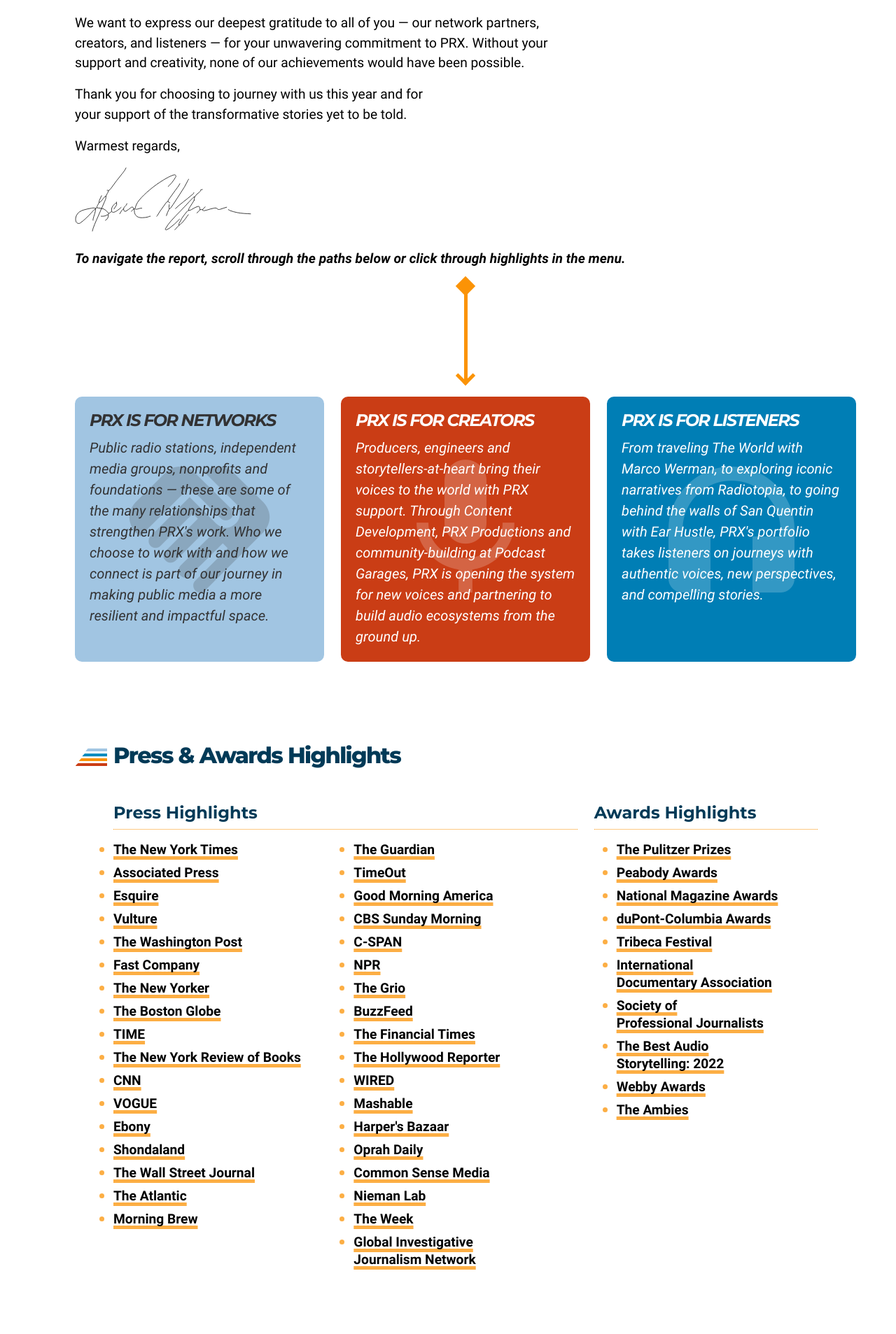
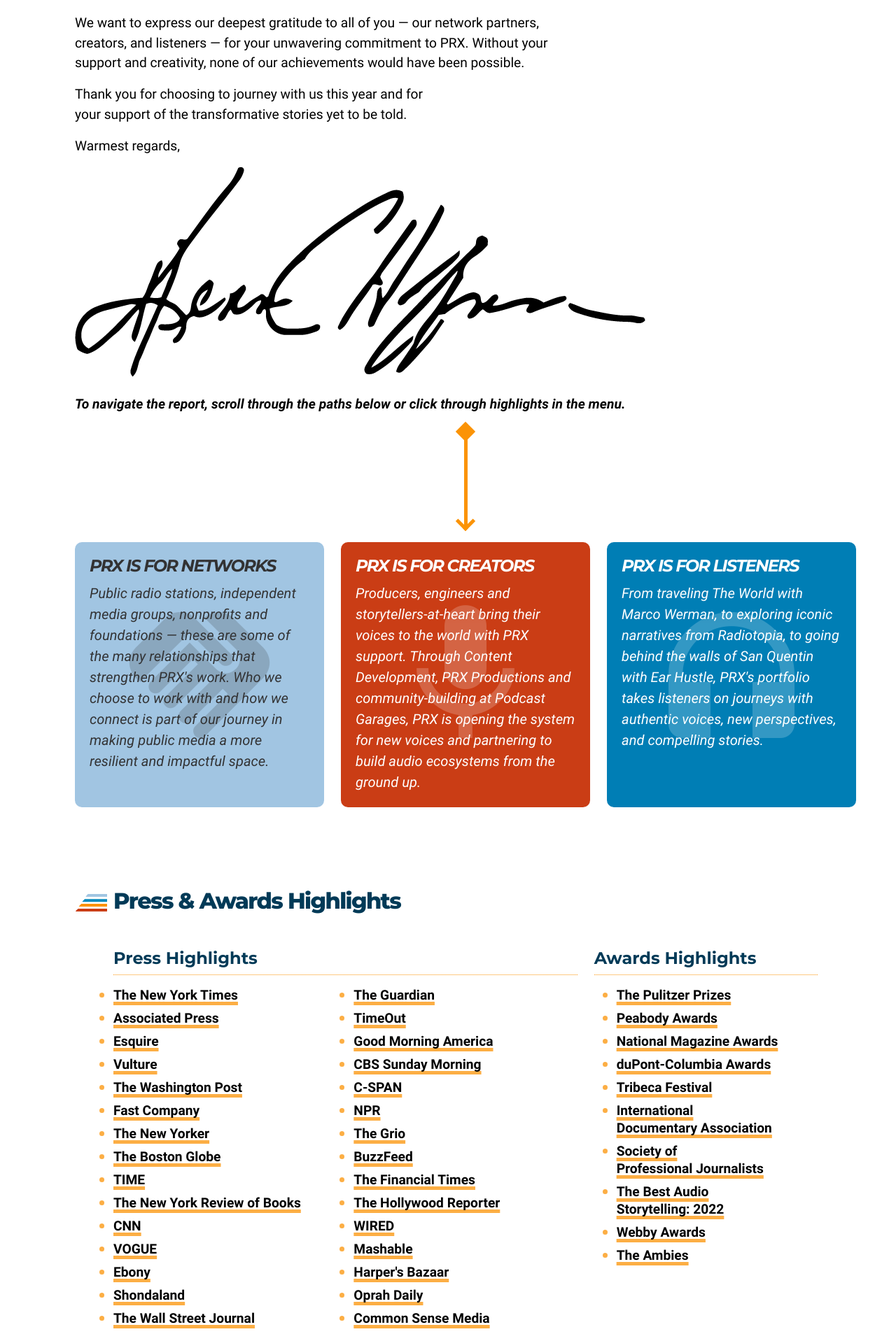
Before and after one commit to PRX/annual-report-2022, a Jekyll site: the page built from index.html, in a window 1280 px wide. Shown: the part 1905-3812 px from the top of the page at 70% size. Built offline with Jekyll 4.4.1, drawn with Linux system fonts in a browser that asks for light colours.

Commit message:
swap grid images, fix alt text, and replace kerri signature

```diff
--- a/_includes/navbar/navbar-menu.html
+++ b/_includes/navbar/navbar-menu.html
@@ -2,7 +2,7 @@
 
 <ul class="prx-more-links navbar-nav">
   <li class="nav-item">
-    <a class="nav-link prx-organization text-uppercase fst-italic d-flex align-items-center" href="#section-awards">
+    <a class="nav-link prx-organization text-uppercase fst-italic d-flex align-items-center" href="#section-awards" data-bs-dismiss="offcanvas">
       <span class="material-icons me-2" aria-hidden="true">emoji_events</span>
       Awards &amp; Press Highlights
     </a>
--- a/_includes/page-types/grid.html
+++ b/_includes/page-types/grid.html
@@ -3,22 +3,22 @@
     <div class="row g-4 mb-2 mb-md-4">
       <div class="col-md-4">
         {% include cards/grid-card.html
-          image-url="img/2guys.jpg"
-          alt="two guys at a workshop"
+          image-url="img/grid-left.jpg"
+          image-alt="In the foreground a midshot of a woman with dark hair laughing and in the background two people sit with a wall of Post-its behind them."
           hover-text="PRX reaches a weekly audience of 6.8 million on air and online"
           type="organization"  %}
       </div>
       <div class="col-md-4">
         {% include cards/grid-card.html
-          image-url="img/laughing.jpg"
-          alt="Two women in an audience. The woman in the foreground is laughing."
+          image-url="img/grid-center.jpg"
+          image-alt="A white woman with a microphone interviews a white woman in a war-torn location."
           hover-text="PRX sees nearly 60 million monthly downloads across our distributed podcasts."
           type="organization"  %}
       </div>
       <div class="col-md-4">
         {% include cards/grid-card.html
           image-url="img/nairobi-1.jpg"
-          alt="two Kenyan women at workshop"
+          image-alt="two Kenyan women at workshop"
           hover-text="PRX public radio programming airs on more than 1,000 stations worldwide."
           type="organization"  %}
       </div>
--- a/_includes/page-types/welcome.html
+++ b/_includes/page-types/welcome.html
@@ -5,7 +5,7 @@
       <div class="col-md-8">
         {{ page.content }}
 
-        <img src="/assets/img/kerri-signature.svg" alt="Kerri Hoffman's signature" class="signature" />
+        <img src="/assets/img/kerri-signature.png" alt="Kerri Hoffman's signature" class="signature" />
       </div>
 
       {%- if page.image -%}
```
Also changed, not shown: assets/img/kerri-signature.png (added), assets/img/kerri-signature.svg (deleted), 2 other files.
